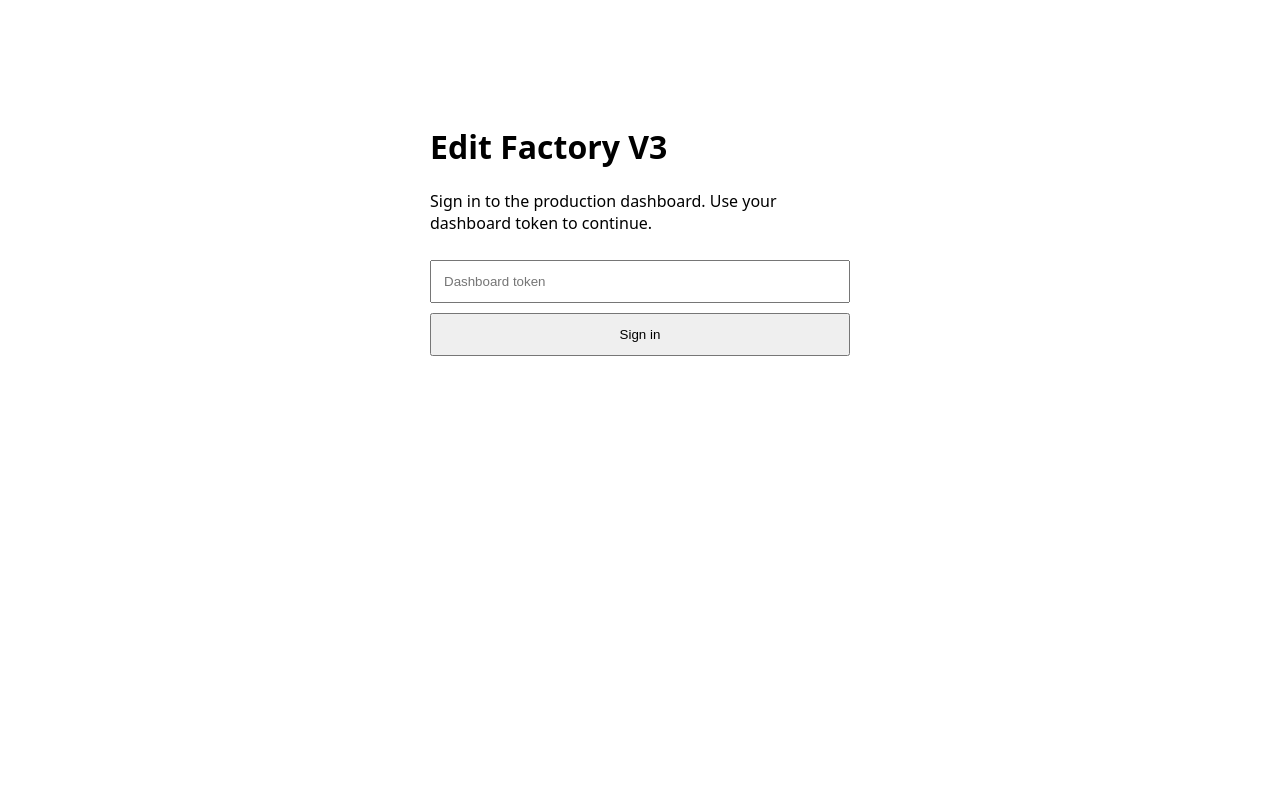
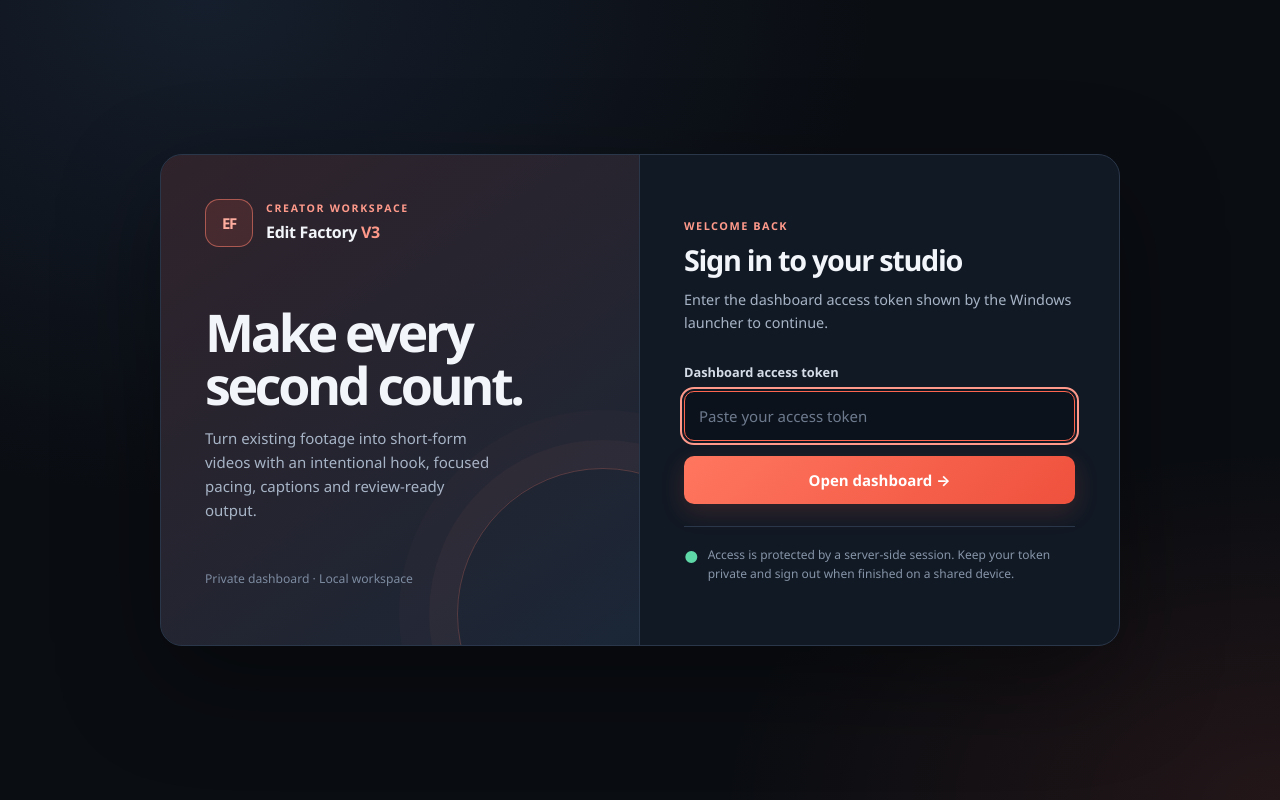
Before and after one commit to kapisam11/edit-factory-v3, a Flask app: template 02-WEB-FILES/templates/login.html in a window 1280 px wide. Run offline with Flask 3, Linux system fonts and the light colour scheme; the template is opened without the code that fills it, so the values that code supplies are empty; parts of the project's set-up code (start-up, migrations or seed data) failed here and were passed over; some libraries are stand-ins or nearby versions.

Commit message:
Polish dashboard sign-in page

```diff
--- a/02-WEB-FILES/templates/login.html
+++ b/02-WEB-FILES/templates/login.html
@@ -3,19 +3,93 @@
 <head>
   <meta charset="utf-8">
   <meta name="viewport" content="width=device-width, initial-scale=1">
+  <meta name="color-scheme" content="dark">
   <title>Edit Factory V3 — Sign in</title>
   <style>
-    body { font-family: system-ui, sans-serif; max-width: 420px; margin: 10vh auto; padding: 24px; }
-    input, button { width: 100%; padding: 12px; margin-top: 10px; box-sizing: border-box; }
-    button { cursor: pointer; }
+    :root {
+      color-scheme: dark;
+      --bg: #0a0d12;
+      --panel: #121a26;
+      --border: #2a374a;
+      --muted: #a7b4c6;
+      --text: #f2f5f9;
+      --accent: #ff654f;
+    }
+    * { box-sizing: border-box; }
+    body {
+      min-height: 100vh;
+      margin: 0;
+      padding: 32px 18px;
+      display: grid;
+      place-items: center;
+      color: var(--text);
+      background:
+        radial-gradient(ellipse at 16% 0%, rgba(61, 91, 137, .22), transparent 42rem),
+        radial-gradient(ellipse at 100% 100%, rgba(255, 101, 79, .1), transparent 35rem),
+        var(--bg);
+      font: 15px/1.6 "Segoe UI", system-ui, -apple-system, sans-serif;
+      -webkit-font-smoothing: antialiased;
+    }
+    .shell { width: min(100%, 960px); display: grid; grid-template-columns: 1fr 1fr; overflow: hidden; border: 1px solid var(--border); border-radius: 22px; background: rgba(18, 26, 38, .94); box-shadow: 0 35px 100px rgba(0,0,0,.38); }
+    .story { position: relative; display: flex; flex-direction: column; justify-content: space-between; min-height: 490px; padding: 44px; overflow: hidden; background: linear-gradient(145deg, rgba(255,101,79,.13), rgba(34,49,70,.54)); border-right: 1px solid var(--border); }
+    .story::after { content: ""; position: absolute; width: 290px; height: 290px; right: -110px; bottom: -115px; border: 1px solid rgba(255,128,110,.25); border-radius: 50%; box-shadow: 0 0 0 28px rgba(255,128,110,.035), 0 0 0 58px rgba(255,128,110,.025); pointer-events: none; }
+    .brand { display: flex; align-items: center; gap: 13px; }
+    .mark { width: 48px; height: 48px; display: grid; place-items: center; border: 1px solid rgba(255,128,110,.55); border-radius: 14px; color: #ffad9f; background: rgba(255,101,79,.12); font-weight: 900; letter-spacing: -.08em; }
+    .brand-label { margin: 0; font-size: .66rem; color: #ff9a8b; font-weight: 800; letter-spacing: .16em; text-transform: uppercase; }
+    .brand h1 { margin: 3px 0 0; font-size: 1rem; letter-spacing: -.02em; }
+    .story h2 { max-width: 11ch; margin: 52px 0 14px; font-size: clamp(2.1rem, 4.5vw, 3.25rem); letter-spacing: -.065em; line-height: 1.03; }
+    .story-copy { max-width: 34ch; margin: 0; color: var(--muted); }
+    .story-foot { position: relative; z-index: 1; margin-top: 42px; color: #7d8ba0; font-size: .76rem; }
+    .form-panel { display: flex; flex-direction: column; justify-content: center; padding: 44px; }
+    .form-panel .eyebrow { margin: 0 0 9px; color: #ff9a8b; font-size: .68rem; font-weight: 800; letter-spacing: .14em; text-transform: uppercase; }
+    .form-panel h2 { margin: 0; font-size: 1.8rem; letter-spacing: -.045em; line-height: 1.2; }
+    .form-panel .intro { margin: 10px 0 28px; color: var(--muted); font-size: .9rem; }
+    label { display: block; margin-bottom: 8px; color: #d4dce7; font-size: .8rem; font-weight: 650; }
+    input { width: 100%; min-height: 48px; padding: 12px 14px; border: 1px solid #39485d; border-radius: 10px; color: var(--text); background: #0c121b; font: inherit; }
+    input::placeholder { color: #6d7a8e; }
+    input:focus-visible { outline: 2px solid #ff9a8b; outline-offset: 2px; border-color: var(--accent); }
+    button { width: 100%; min-height: 48px; margin-top: 15px; padding: 12px 16px; border: 0; border-radius: 10px; background: linear-gradient(135deg, #ff765f, #ef513d); color: white; font: inherit; font-weight: 750; cursor: pointer; box-shadow: 0 8px 24px rgba(255,101,79,.16); }
+    button:hover { filter: brightness(1.07); }
+    button:focus-visible { outline: 2px solid #ffc0b7; outline-offset: 3px; }
+    .security-note { display: flex; align-items: flex-start; gap: 9px; margin-top: 22px; padding-top: 18px; border-top: 1px solid var(--border); color: #8795a9; font-size: .75rem; }
+    .security-icon { color: #5fd8a7; font-size: 1rem; }
+    @media (max-width: 700px) {
+      body { padding: 18px 12px; }
+      .shell { max-width: 480px; grid-template-columns: 1fr; border-radius: 17px; }
+      .story { min-height: auto; padding: 25px; border-right: 0; border-bottom: 1px solid var(--border); }
+      .story h2 { max-width: 15ch; margin: 30px 0 10px; font-size: 2.25rem; }
+      .story-foot { margin-top: 27px; }
+      .form-panel { padding: 28px 25px; }
+    }
   </style>
 </head>
 <body>
-  <h1>Edit Factory V3</h1>
-  <p>Sign in to the production dashboard. Use your dashboard token to continue.</p>
-  <form method="post">
-    <input name="token" type="password" autocomplete="current-password" placeholder="Dashboard token" required>
-    <button type="submit">Sign in</button>
-  </form>
+  <main class="shell">
+    <section class="story" aria-label="Edit Factory">
+      <div class="brand">
+        <div class="mark" aria-hidden="true">EF</div>
+        <div>
+          <p class="brand-label">Creator workspace</p>
+          <h1>Edit Factory <span style="color:#ff9a8b">V3</span></h1>
+        </div>
+      </div>
+      <div>
+        <h2>Make every second count.</h2>
+        <p class="story-copy">Turn existing footage into short-form videos with an intentional hook, focused pacing, captions and review-ready output.</p>
+      </div>
+      <p class="story-foot">Private dashboard · Local workspace</p>
+    </section>
+    <section class="form-panel" aria-labelledby="signInTitle">
+      <p class="eyebrow">Welcome back</p>
+      <h2 id="signInTitle">Sign in to your studio</h2>
+      <p class="intro">Enter the dashboard access token shown by the Windows launcher to continue.</p>
+      <form method="post" action="/login" autocomplete="on">
+        <label for="dashboardToken">Dashboard access token</label>
+        <input id="dashboardToken" name="token" type="password" autocomplete="current-password" placeholder="Paste your access token" required autofocus>
+        <button type="submit">Open dashboard <span aria-hidden="true">→</span></button>
+      </form>
+      <div class="security-note"><span class="security-icon" aria-hidden="true">●</span><span>Access is protected by a server-side session. Keep your token private and sign out when finished on a shared device.</span></div>
+    </section>
+  </main>
 </body>
 </html>
```
